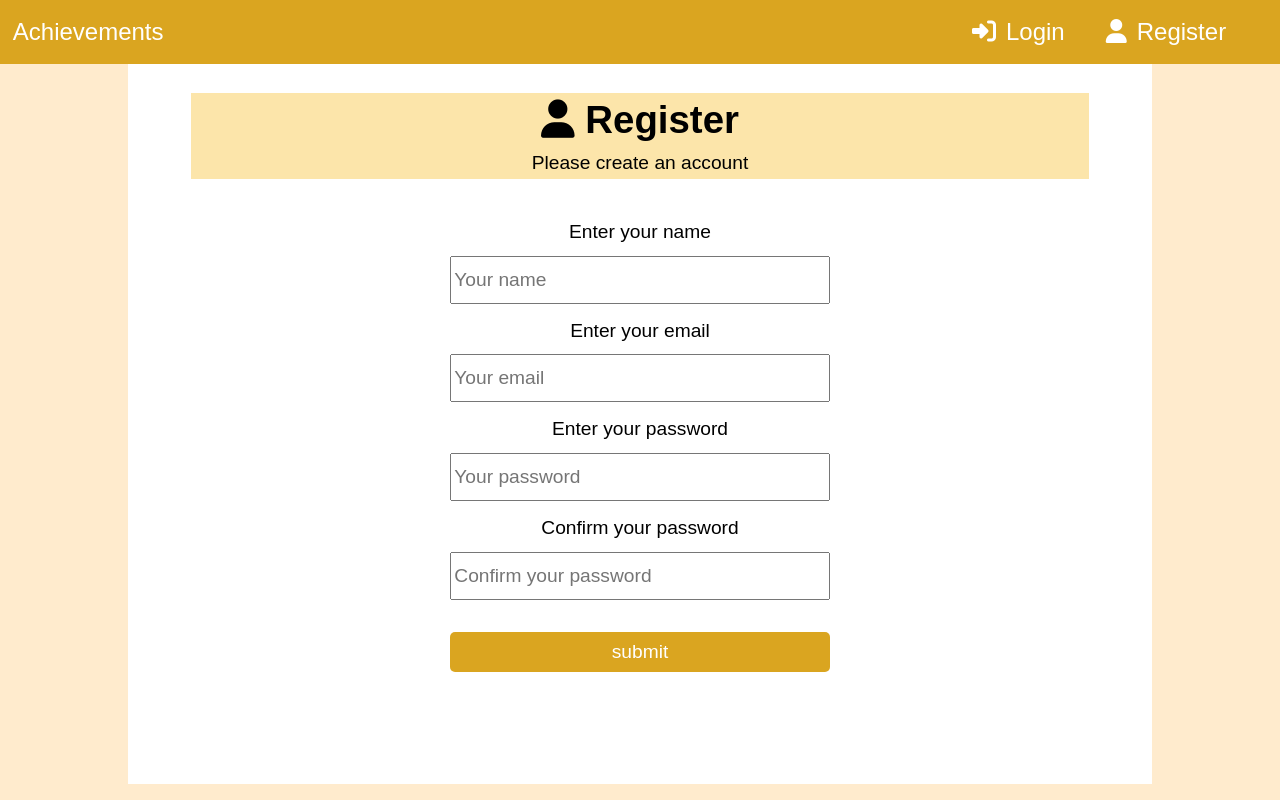
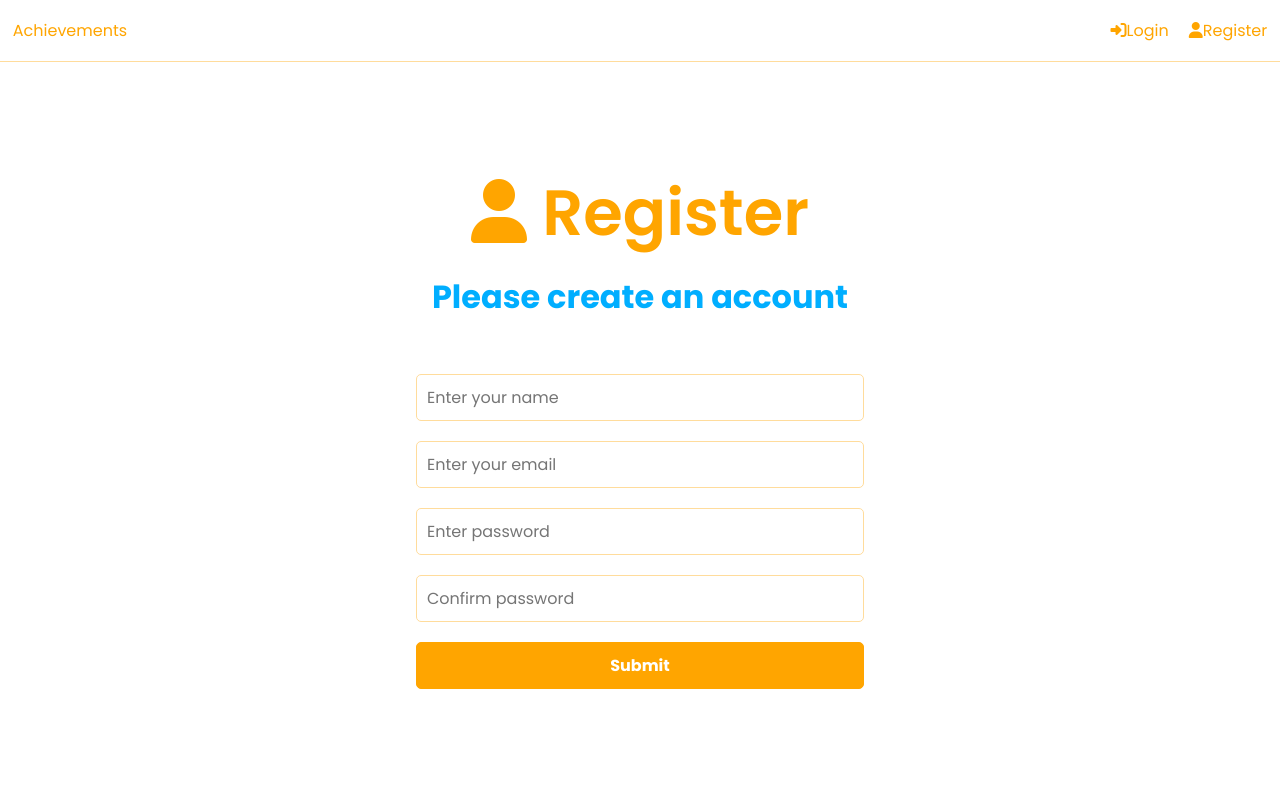
Before and after one commit to CJLFortunato/accomplished-frontend, a React (Create React App) app: page /register in a window 1280 px wide. Built offline with nearby package versions, Linux system fonts and the light colour scheme.

Commit message:
Redo CSS

```diff
--- a/src/Components/GoalForm.jsx
+++ b/src/Components/GoalForm.jsx
@@ -18,9 +18,14 @@ export function GoalForm() {
   return (
     <section className="form">
       <form onSubmit={onSubmit}>
-        <label htmlFor="title">Goal</label>
-        <input type="text" name="title" id="title" value={text} onChange={(e) => setText(e.target.value)} placeholder="Type your goal here" />
-        <button type="submit">Add goal</button>
+        <div className="form-group">
+          <label htmlFor="title">Goal</label>
+          <input type="text" name="title" id="title" value={text} onChange={(e) => setText(e.target.value)} placeholder="Type your goal here" />
+        </div>
+        <div className="form-group">
+          <button type="submit" className='btn btn-block'>Add goal</button>
+        </div>
+
       </form>
     </section>
   )
--- a/src/Components/GoalItem.jsx
+++ b/src/Components/GoalItem.jsx
@@ -9,7 +9,7 @@ export function GoalItem(props) {
 
     const { goal } = props;
     return (
-        <div className='goal-item'>
+        <div className='goal'>
             <p className='date'>{new Date(goal.createdAt).toLocaleString('fr-FR')}</p>
             <h2>{goal.title}</h2>
             <button className="close" onClick={() => dispatch(deleteGoal(goal._id))}>X</button>
--- a/src/Components/Header.jsx
+++ b/src/Components/Header.jsx
@@ -25,7 +25,7 @@ export function Header() {
             <ul>
                 {user ? (
                     <li>
-                        <button onClick={onLogout}>
+                        <button onClick={onLogout} className='btn'>
                             <i className="fa-solid fa-right-from-bracket"></i>
                             Logout
                         </button>
--- a/src/Pages/Login.jsx
+++ b/src/Pages/Login.jsx
@@ -63,13 +63,38 @@ export function Login() {
                 <h1><i className="fa-solid fa-right-to-bracket"></i> Login</h1>
                 <p>Please login to your account</p>
             </section>
-            <form onSubmit={onSubmit}>
-                <label htmlFor="email">Enter your email</label>
-                <input type="email" id="email" name="email" value={email} onChange={onChange} placeholder="Your email" />
-                <label htmlFor="password">Enter your password</label>
-                <input type="password" id="password" name="password" value={password} onChange={onChange} placeholder="Your password" />
-                <input type="submit" value="submit" />
-            </form>
+            <section className='form'>
+                <form onSubmit={onSubmit}>
+                    <div className='form-group'>
+                        <input
+                            type='email'
+                            className='form-control'
+                            id='email'
+                            name='email'
+                            value={email}
+                            placeholder='Enter your email'
+                            onChange={onChange}
+                        />
+                    </div>
+                    <div className='form-group'>
+                        <input
+                            type='password'
+                            className='form-control'
+                            id='password'
+                            name='password'
+                            value={password}
+                            placeholder='Enter password'
+                            onChange={onChange}
+                        />
+                    </div>
+
+                    <div className='form-group'>
+                        <button type='submit' className='btn btn-block'>
+                            Submit
+                        </button>
+                    </div>
+                </form>
+            </section>
         </div>
     )
 }
--- a/src/Pages/Register.jsx
+++ b/src/Pages/Register.jsx
@@ -66,17 +66,59 @@ export function Register() {
                 <h1><i className="fa-solid fa-user"></i> Register</h1>
                 <p>Please create an account</p>
             </section>
-            <form onSubmit={onSubmit}>
-                <label htmlFor="name">Enter your name</label>
-                <input type="text" id="name" name="name" value={name} onChange={onChange} placeholder="Your name" />
-                <label htmlFor="email">Enter your email</label>
-                <input type="email" id="email" name="email" value={email} onChange={onChange} placeholder="Your email" />
-                <label htmlFor="password">Enter your password</label>
-                <input type="password" id="password" name="password" value={password} onChange={onChange} placeholder="Your password" />
-                <label htmlFor="password2">Confirm your password</label>
-                <input type="password" id="password2" name="password2" value={password2} onChange={onChange} placeholder="Confirm your password" />
-                <input type="submit" value="submit" />
-            </form>
+            <section className='form'>
+                <form onSubmit={onSubmit}>
+                    <div className='form-group'>
+                        <input
+                            type='text'
+                            className='form-control'
+                            id='name'
+                            name='name'
+                            value={name}
+                            placeholder='Enter your name'
+                            onChange={onChange}
+                        />
+                    </div>
+                    <div className='form-group'>
+                        <input
+                            type='email'
+                            className='form-control'
+                            id='email'
+                            name='email'
+                            value={email}
+                            placeholder='Enter your email'
+                            onChange={onChange}
+                        />
+                    </div>
+                    <div className='form-group'>
+                        <input
+                            type='password'
+                            className='form-control'
+                            id='password'
+                            name='password'
+                            value={password}
+                            placeholder='Enter password'
+                            onChange={onChange}
+                        />
+                    </div>
+                    <div className='form-group'>
+                        <input
+                            type='password'
+                            className='form-control'
+                            id='password2'
+                            name='password2'
+                            value={password2}
+                            placeholder='Confirm password'
+                            onChange={onChange}
+                        />
+                    </div>
+                    <div className='form-group'>
+                        <button type='submit' className='btn btn-block'>
+                            Submit
+                        </button>
+                    </div>
+                </form>
+            </section>
         </div>
     )
 }
--- a/src/index.css
+++ b/src/index.css
@@ -1,177 +1,213 @@
-body {
-    background-color: blanchedalmond;
+@import url('https://fonts.googleapis.com/css2?family=Poppins:wght@300;400;600;700&display=swap');
+
+* {
+    margin: 0;
+    padding: 0;
+    box-sizing: border-box;
+    --primary-color: orange;
+    --secondary-color: rgb(255, 220, 156);
 }
 
-/*================================================================= Header Component*/
+body {
+    font-family: 'Poppins', sans-serif;
+    height: 100vh;
+}
+
+a {
+    text-decoration: none;
+    color: var(--primary-color);
+}
+
+a:hover,
+a:active {
+    color: rgb(0, 174, 255);
+}
+
+p {
+    line-height: 1.7;
+}
+
+ul {
+    list-style: none;
+}
+
+li {
+    line-height: 2.2;
+}
+
+h1,
+h2,
+h3 {
+    font-weight: 600;
+    margin-bottom: 10px;
+    color: var(--primary-color);
+}
+
+.container {
+    width: 100%;
+    max-width: 960px;
+    margin: 0 auto;
+    padding: 0 20px;
+    text-align: center;
+}
 
 header {
-    background-color: goldenrod;
     display: flex;
-    flex-direction: row;
     justify-content: space-between;
     align-items: center;
     padding: 1%;
-    height: 4rem;
+    border-bottom: 1px solid var(--secondary-color);
+    margin-bottom: 60px;
 }
 
 header ul {
-    /* border: 1px solid black; */
     display: flex;
-    flex-direction: row;
-    justify-content: space-evenly;
     align-items: center;
-    width: 30%;
+    justify-content: space-between;
 }
 
 header ul li {
-    /* border: 1px solid black; */
-    list-style-type: none;
+    margin-left: 20px;
+}
+
+header ul li a {
+    display: flex;
+    align-items: center;
+}
+
+header ul li a:hover {
+    color: rgb(0, 174, 255);
 
 }
 
-header a {
-    color: white;
-    text-decoration: none;
-    font-size: 1.5rem;
+header ul li a svg {
+    margin-right: 5px;
 }
 
-header i {
-    margin-right: 10px;
+.heading {
+    font-size: 2rem;
+    font-weight: 700;
+    margin-bottom: 50px;
+    padding: 0 20px;
+    display: flex;
+    flex-flow: column nowrap;
+    align-items: center;
 }
 
-button {
-    background-color: transparent;
-    color: white;
-    border: none;
-    font-size: 1.5rem;
+.heading p {
+    color: rgb(0, 174, 255);
 }
 
-/*================================================================= Register Component*/
-
-.register {
-    /* border: 1px solid red; */
-    display: flex;
-    flex-direction: column;
-    justify-content: flex-start;
-    align-items: center;
-    padding: 1%;
-    width: 80%;
-    margin: 0 auto;
-    height: 90vh;
-    background-color: white;
-
+.goals {
+    display: grid;
+    grid-template-columns: repeat(3, 1fr);
+    grid-auto-rows: 120px;
+    gap: 10px;
 }
 
-.register .heading {
-    /* border: 1px solid blue; */
-    width: 90%;
-    display: flex;
-    flex-direction: column;
-    justify-content: flex-start;
-    align-items: center;
-    margin: 1rem;
-    font-size: larger;
-    background-color: rgb(252, 229, 170);
+.goal {
+    background-color: #fff;
+    margin: 10px 0;
+    padding: 2%;
+    position: relative;
+    border-width: 1px 2px 2px 1px;
+    border-style: solid;
+    border-color: var(--primary-color);
+    border-radius: 10px;
 }
 
-.register .heading h1,
-.register .heading p {
-    margin: 5px;
+.goal p {
+    font-style: italic;
+    color: grey;
 }
 
-.register form {
-    display: flex;
-    flex-direction: column;
-    justify-content: space-evenly;
-    align-items: center;
-    padding: 1%;
-    width: 40%;
+.goal h2 {
+    font-size: 2rem;
 }
 
-.register form label {
-    margin: 1rem 0 .8rem 0;
-    font-size: 1.2rem;
+.goal .close {
+    position: absolute;
+    top: 10px;
+    right: 15px;
+    cursor: pointer;
+    border: none;
+    background: none;
 }
 
-.register form input {
-    width: 100%;
-    height: 3rem;
-    font-size: 1.2rem;
+.form,
+.content {
+    width: 50%;
+    margin: 0 auto;
 }
 
-.register form input[type="submit"] {
-    margin: 2rem 0;
-    height: 2.5rem;
-    border: none;
-    border-radius: 5px;
-    color: white;
-    background-color: goldenrod;
+form {
+    width: 70%;
+    margin: 0 auto;
 }
 
-/*================================================================= Login Component*/
-
-.login {
-    /* border: 1px solid red; */
-    display: flex;
-    flex-direction: column;
-    justify-content: flex-start;
-    align-items: center;
-    padding: 1%;
-    width: 80%;
-    margin: 0 auto;
-    height: 90vh;
-    background-color: white;
-
+.form-group {
+    margin-bottom: 10px;
 }
 
-.login .heading {
-    /* border: 1px solid blue; */
-    width: 90%;
-    display: flex;
-    flex-direction: column;
-    justify-content: flex-start;
-    align-items: center;
-    margin: 1rem;
-    font-size: larger;
-    background-color: rgb(252, 229, 170);
+.form-group input,
+.form-group textarea,
+.form-group select {
+    width: 100%;
+    padding: 10px;
+    border: 1px solid var(--secondary-color);
+    border-radius: 5px;
+    margin-bottom: 10px;
+    font-family: inherit;
 }
 
-.login .heading h1,
-.login .heading p {
-    margin: 5px;
+.form-group input:focus,
+.form-group textarea:focus,
+.form-group select:focus {
+    border: 2px solid rgb(0, 174, 255);
+    outline: 2px solid rgb(0, 174, 255);
 }
 
-.login form {
-    /* border: 1px solid blue; */
-    width: 40%;
-    display: flex;
-    flex-direction: column;
-    justify-content: space-evenly;
-    align-items: center;
-    padding: 1%;
+.form-group label {
+    text-align: left;
+    display: block;
+    margin: 0 0 5px 3px;
 }
 
-.login form label {
-    margin: 1rem 0 .8rem 0;
-    font-size: 1.2rem;
+.btn {
+    padding: 10px 20px;
+    border: 1px solid var(--primary-color);
+    border-radius: 5px;
+    background: var(--primary-color);
+    color: #fff;
+    font-size: 16px;
+    font-weight: 700;
+    cursor: pointer;
+    text-align: center;
+    appearance: button;
+    display: flex;
+    align-items: center;
+    justify-content: center;
 }
 
-.login form input {
-    width: 100%;
-    height: 3rem;
-    font-size: 1.2rem;
+.btn svg {
+    margin-right: 8px;
 }
 
-.login form input[type="submit"] {
-    margin: 2rem 0;
-    height: 2.5rem;
-    border: none;
-    border-radius: 5px;
-    color: white;
-    background-color: goldenrod;
+.btn-reverse {
+    background: #fff;
+    color: var(--primary-color);
 }
 
-/*================================================================= Spinner Component*/
+.btn-block {
+    width: 100%;
+    margin-bottom: 20px;
+}
+
+.btn:hover {
+    transform: scale(0.98);
+    background-color: rgb(0, 174, 255);
+    border: 1px solid rgb(0, 174, 255);
+}
 
 .loadingSpinnerContainer {
     position: fixed;
@@ -190,7 +226,7 @@ button {
     width: 64px;
     height: 64px;
     border: 8px solid;
-    border-color: #000 transparent #555 transparent;
+    border-color: var(--primary-color) transparent var(--secondary-color) transparent;
     border-radius: 50%;
     animation: spin 1.2s linear infinite;
 }
@@ -205,102 +241,16 @@ button {
     }
 }
 
-/*================================================================= Dashboard Component*/
+@media (max-width: 600px) {
+    .form {
+        width: 90%;
+    }
 
-.dashboard {
-    /* border: 1px solid red; */
-    display: flex;
-    flex-direction: column;
-    justify-content: flex-start;
-    align-items: center;
-    padding: 1%;
-    width: 80%;
-    margin: 0 auto;
-    height: 90vh;
-    background-color: white;
+    .heading h1 {
+        font-size: 2rem;
+    }
 
+    .heading p {
+        font-size: 1.5rem;
+    }
 }
-
-.dashboard .heading {
-    /* border: 1px solid blue; */
-    width: 90%;
-    display: flex;
-    flex-direction: column;
-    justify-content: flex-start;
-    align-items: center;
-    margin: 1rem;
-    font-size: larger;
-    background-color: rgb(252, 229, 170);
-}
-
-.dashboard .heading h1,
-.dashboard .heading p {
-    margin: 5px;
-}
-
-.dashboard .form {
-    /* border: 1px solid blue; */
-    width: 40%;
-
-}
-
-.form form {
-    display: flex;
-    flex-direction: column;
-    justify-content: space-evenly;
-    align-items: center;
-    padding: 1%;
-}
-
-.form form label {
-    margin: 1rem 0 .8rem 0;
-    font-size: 1.3rem;
-}
-
-.form form input {
-    width: 100%;
-    height: 3rem;
-    font-size: 1.2rem;
-}
-
-.dashboard .form button[type="submit"] {
-    margin: 2rem 0;
-    height: 2.5rem;
-    border: none;
-    border-radius: 5px;
-    color: white;
-    background-color: goldenrod;
-}
-
-.content {
-    width: 100%;
-}
-
-.goals {
-    /* border: 1px solid blue; */
-    width: 100%;
-    display: grid;
-    grid-template-columns: 20% 20% 20% 20%;
-    grid-auto-rows: 100px;
-    gap: 1rem;
-}
-
-.goal-item {
-    border: 2px solid goldenrod;
-    border-radius: 15px 0 15px 0;
-    padding: 2%;
-}
-
-.goal-item p,
-.goal-item h2 {
-    margin: 5px;
-}
-
-.goal-item p {
-    font-style: italic;
-}
-
-.close {
-    color: red;
-    font-size: 1rem;
-}
```
